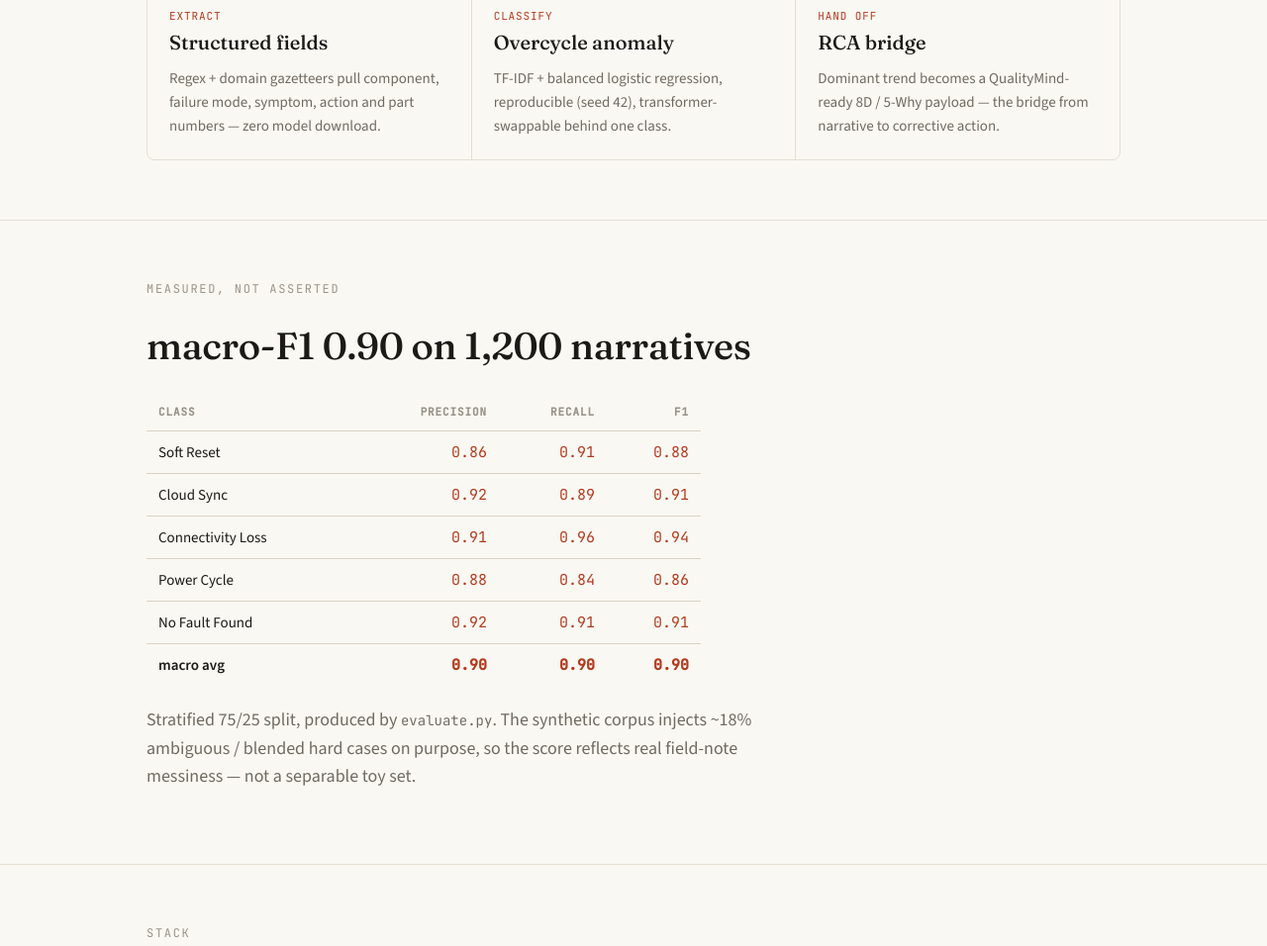
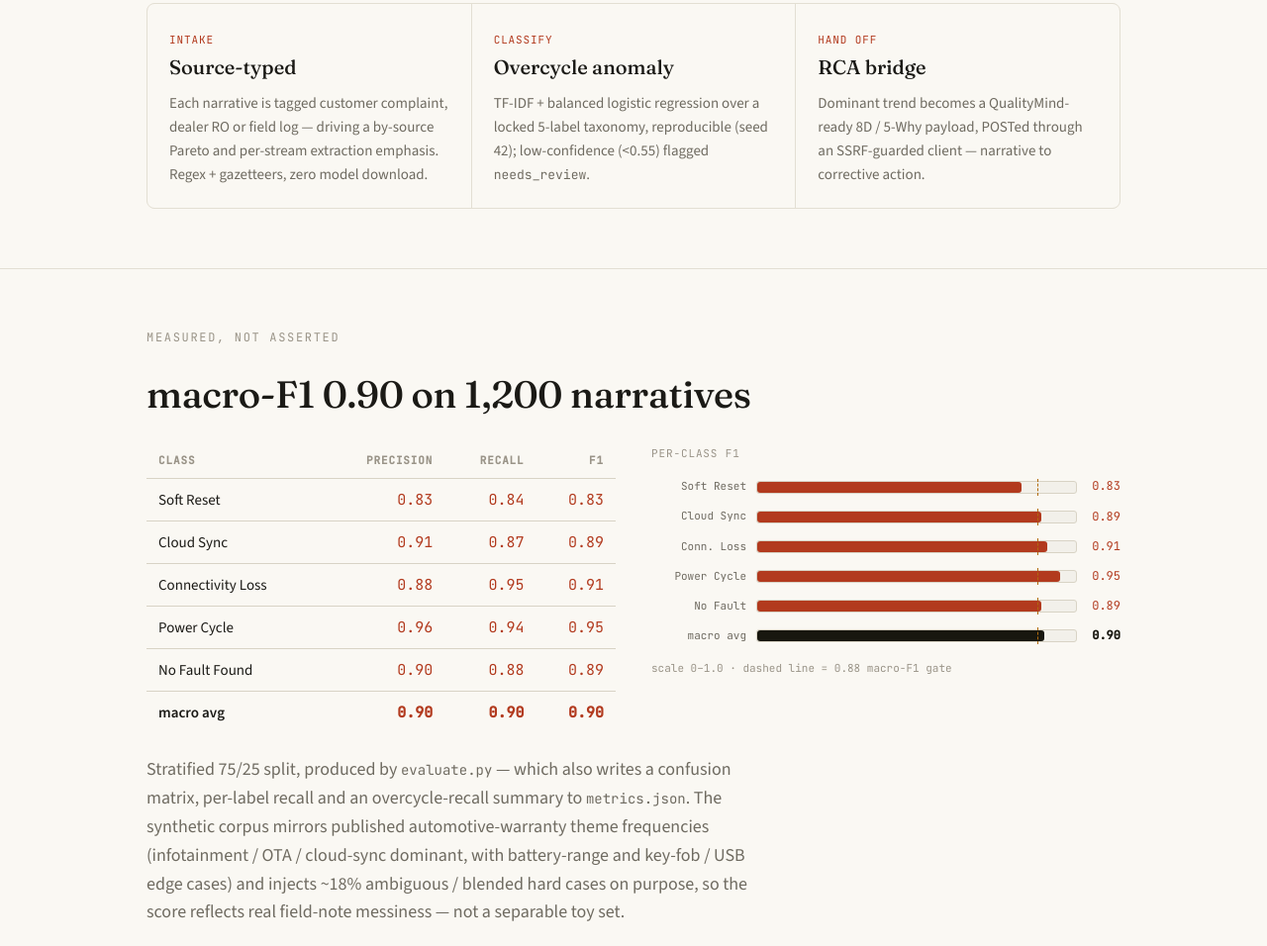
Before and after one commit to vgandhi1/claimlens, a plain HTML site: page presentation.html in a window 1280 px wide. Shown: the part 1394-2350 px from the top of the page at 99% size. Drawn offline with nearby package versions, Linux system fonts and the light colour scheme.

Commit message:
docs(presentation): refresh metrics, add per-class F1 chart, cover #8-#10
- per-class F1 bar chart (dependency-free CSS) beside the results table, with
  the 0.88 macro-F1 gate marked
- table updated to current evaluate.py numbers (literature-weighted corpus)
- intake/flow now show source-typed intake (customer complaint/dealer RO/field
  log), by-source Pareto, per-stream extraction emphasis, SSRF-guarded handoff
- caption notes confusion matrix + per-label/overcycle recall artifacts
- pills: 66 tests; add source-typed intake

Co-Authored-By: Claude Opus 4.8 <noreply@anthropic.com>

```diff
--- a/presentation.html
+++ b/presentation.html
@@ -61,7 +61,19 @@
   footer .row{display:flex;flex-wrap:wrap;gap:14px;align-items:center;justify-content:space-between}
   footer a{font-family:var(--mono);font-size:13px}
   .note{font-family:var(--mono);font-size:12px;color:var(--faint);margin-top:10px}
-  @media(max-width:720px){.g3{grid-template-columns:1fr}.metrics{grid-template-columns:repeat(2,1fr)}.navlinks .hidem{display:none}}
+  .mrow{display:grid;grid-template-columns:1fr 1fr;gap:36px;align-items:start}
+  .chart{display:flex;flex-direction:column;gap:11px;padding-top:2px}
+  .chart .ct{font-family:var(--mono);font-size:11px;letter-spacing:.08em;text-transform:uppercase;color:var(--faint);margin-bottom:4px}
+  .crow{display:grid;grid-template-columns:96px 1fr 34px;align-items:center;gap:10px}
+  .crow .cl{font-family:var(--mono);font-size:11px;color:var(--muted);text-align:right}
+  .crow .track{position:relative;height:13px;background:var(--surface);border:1px solid var(--hair);border-radius:3px}
+  .crow .track i{position:absolute;left:0;top:0;height:100%;background:var(--accent);border-radius:3px}
+  .crow.macro .track i{background:var(--ink)}
+  .crow .cv{font-family:var(--mono);font-size:12px;color:var(--accent);text-align:right}
+  .crow.macro .cv{color:var(--ink);font-weight:600}
+  .crow .gate{position:absolute;top:-3px;bottom:-3px;left:88%;border-left:1px dashed var(--warn)}
+  .chart .cap{font-family:var(--mono);font-size:11px;color:var(--faint);margin-top:3px}
+  @media(max-width:720px){.g3{grid-template-columns:1fr}.metrics{grid-template-columns:repeat(2,1fr)}.mrow{grid-template-columns:1fr}.navlinks .hidem{display:none}}
 </style>
 </head>
 <body>
@@ -83,7 +95,8 @@
   <div class="meta">
     <span class="pill">Warranty-narrative NLP</span>
     <span class="pill">macro-F1 0.90 (measured)</span>
-    <span class="pill">21 tests · CI-gated</span>
+    <span class="pill">source-typed intake</span>
+    <span class="pill">66 tests · CI-gated</span>
     <span class="pill">feeds QualityMind 8D</span>
   </div>
 </div></header>
@@ -98,34 +111,47 @@
 <section id="approach"><div class="wrap">
   <div class="label">How it works</div>
   <h2>Extract → classify → trend → hand off</h2>
-  <div class="flow">Free-text claim / field note / equipment log
+  <div class="flow">Claim — tagged by source: customer complaint · dealer RO · field log
      │
      ├─► Extract   component · failure mode · symptom · action · part #   (rules)
+     │              source-aware: dealer RO → action · field log → overcycle
      ├─► Classify  overcycle anomaly: Soft Reset · Cloud Sync · …         (TF-IDF + LogReg)
-     └─► Aggregate Pareto by label / component / failure mode
+     └─► Aggregate Pareto by label / component / failure mode / source
                     │
                     ▼
             /handoff → QualityMind-RAG 5-Why / 8D problem_statement</div>
   <div class="grid g3" style="margin-top:26px">
-    <div class="cell"><span class="tag">Extract</span><h3>Structured fields</h3><p>Regex + domain gazetteers pull component, failure mode, symptom, action and part numbers — zero model download.</p></div>
-    <div class="cell"><span class="tag">Classify</span><h3>Overcycle anomaly</h3><p>TF-IDF + balanced logistic regression, reproducible (seed 42), transformer-swappable behind one class.</p></div>
-    <div class="cell"><span class="tag">Hand off</span><h3>RCA bridge</h3><p>Dominant trend becomes a QualityMind-ready 8D / 5-Why payload — the bridge from narrative to corrective action.</p></div>
+    <div class="cell"><span class="tag">Intake</span><h3>Source-typed</h3><p>Each narrative is tagged customer complaint, dealer RO or field log — driving a by-source Pareto and per-stream extraction emphasis. Regex + gazetteers, zero model download.</p></div>
+    <div class="cell"><span class="tag">Classify</span><h3>Overcycle anomaly</h3><p>TF-IDF + balanced logistic regression over a locked 5-label taxonomy, reproducible (seed 42); low-confidence (&lt;0.55) flagged <span style="font-family:var(--mono);font-size:13px">needs_review</span>.</p></div>
+    <div class="cell"><span class="tag">Hand off</span><h3>RCA bridge</h3><p>Dominant trend becomes a QualityMind-ready 8D / 5-Why payload, POSTed through an SSRF-guarded client — narrative to corrective action.</p></div>
   </div>
 </div></section>
 
 <section id="metrics"><div class="wrap">
   <div class="label">Measured, not asserted</div>
   <h2>macro-F1 0.90 on 1,200 narratives</h2>
-  <table>
-    <tr><th>Class</th><th style="text-align:right">Precision</th><th style="text-align:right">Recall</th><th style="text-align:right">F1</th></tr>
-    <tr><td>Soft Reset</td><td class="num">0.86</td><td class="num">0.91</td><td class="num">0.88</td></tr>
-    <tr><td>Cloud Sync</td><td class="num">0.92</td><td class="num">0.89</td><td class="num">0.91</td></tr>
-    <tr><td>Connectivity Loss</td><td class="num">0.91</td><td class="num">0.96</td><td class="num">0.94</td></tr>
-    <tr><td>Power Cycle</td><td class="num">0.88</td><td class="num">0.84</td><td class="num">0.86</td></tr>
-    <tr><td>No Fault Found</td><td class="num">0.92</td><td class="num">0.91</td><td class="num">0.91</td></tr>
-    <tr class="tot"><td>macro avg</td><td class="num">0.90</td><td class="num">0.90</td><td class="num">0.90</td></tr>
-  </table>
-  <p class="body mut" style="margin-top:20px">Stratified 75/25 split, produced by <span style="font-family:var(--mono);font-size:14px">evaluate.py</span>. The synthetic corpus injects ~18% ambiguous / blended hard cases on purpose, so the score reflects real field-note messiness — not a separable toy set.</p>
+  <div class="mrow">
+    <table>
+      <tr><th>Class</th><th style="text-align:right">Precision</th><th style="text-align:right">Recall</th><th style="text-align:right">F1</th></tr>
+      <tr><td>Soft Reset</td><td class="num">0.83</td><td class="num">0.84</td><td class="num">0.83</td></tr>
+      <tr><td>Cloud Sync</td><td class="num">0.91</td><td class="num">0.87</td><td class="num">0.89</td></tr>
+      <tr><td>Connectivity Loss</td><td class="num">0.88</td><td class="num">0.95</td><td class="num">0.91</td></tr>
+      <tr><td>Power Cycle</td><td class="num">0.96</td><td class="num">0.94</td><td class="num">0.95</td></tr>
+      <tr><td>No Fault Found</td><td class="num">0.90</td><td class="num">0.88</td><td class="num">0.89</td></tr>
+      <tr class="tot"><td>macro avg</td><td class="num">0.90</td><td class="num">0.90</td><td class="num">0.90</td></tr>
+    </table>
+    <div class="chart">
+      <div class="ct">Per-class F1</div>
+      <div class="crow"><span class="cl">Soft Reset</span><div class="track"><i style="width:83%"></i><span class="gate"></span></div><span class="cv">0.83</span></div>
+      <div class="crow"><span class="cl">Cloud Sync</span><div class="track"><i style="width:89%"></i><span class="gate"></span></div><span class="cv">0.89</span></div>
+      <div class="crow"><span class="cl">Conn. Loss</span><div class="track"><i style="width:91%"></i><span class="gate"></span></div><span class="cv">0.91</span></div>
+      <div class="crow"><span class="cl">Power Cycle</span><div class="track"><i style="width:95%"></i><span class="gate"></span></div><span class="cv">0.95</span></div>
+      <div class="crow"><span class="cl">No Fault</span><div class="track"><i style="width:89%"></i><span class="gate"></span></div><span class="cv">0.89</span></div>
+      <div class="crow macro"><span class="cl">macro avg</span><div class="track"><i style="width:90%"></i><span class="gate"></span></div><span class="cv">0.90</span></div>
+      <div class="cap">scale 0–1.0 · dashed line = 0.88 macro-F1 gate</div>
+    </div>
+  </div>
+  <p class="body mut" style="margin-top:22px">Stratified 75/25 split, produced by <span style="font-family:var(--mono);font-size:14px">evaluate.py</span> — which also writes a confusion matrix, per-label recall and an overcycle-recall summary to <span style="font-family:var(--mono);font-size:14px">metrics.json</span>. The synthetic corpus mirrors published automotive-warranty theme frequencies (infotainment / OTA / cloud-sync dominant, with battery-range and key-fob / USB edge cases) and injects ~18% ambiguous / blended hard cases on purpose, so the score reflects real field-note messiness — not a separable toy set.</p>
 </div></section>
 
 <section><div class="wrap">
```
